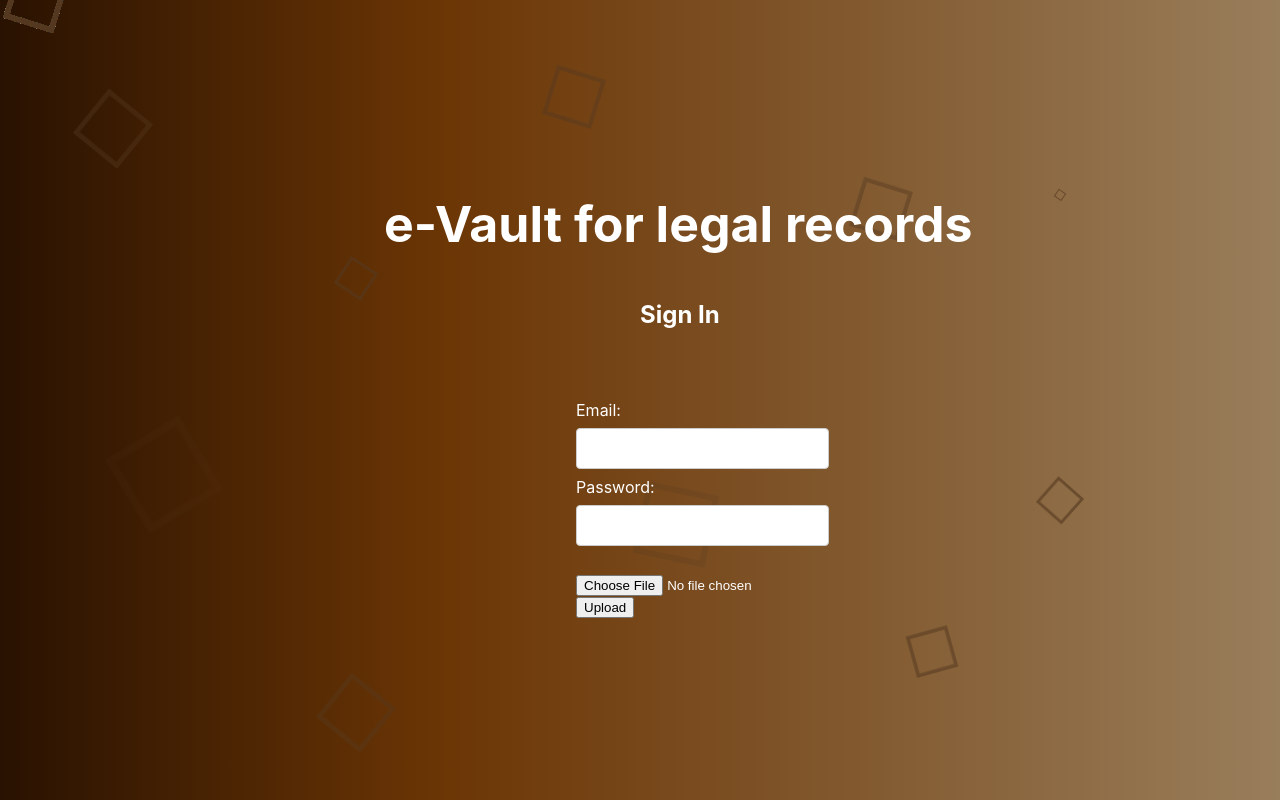
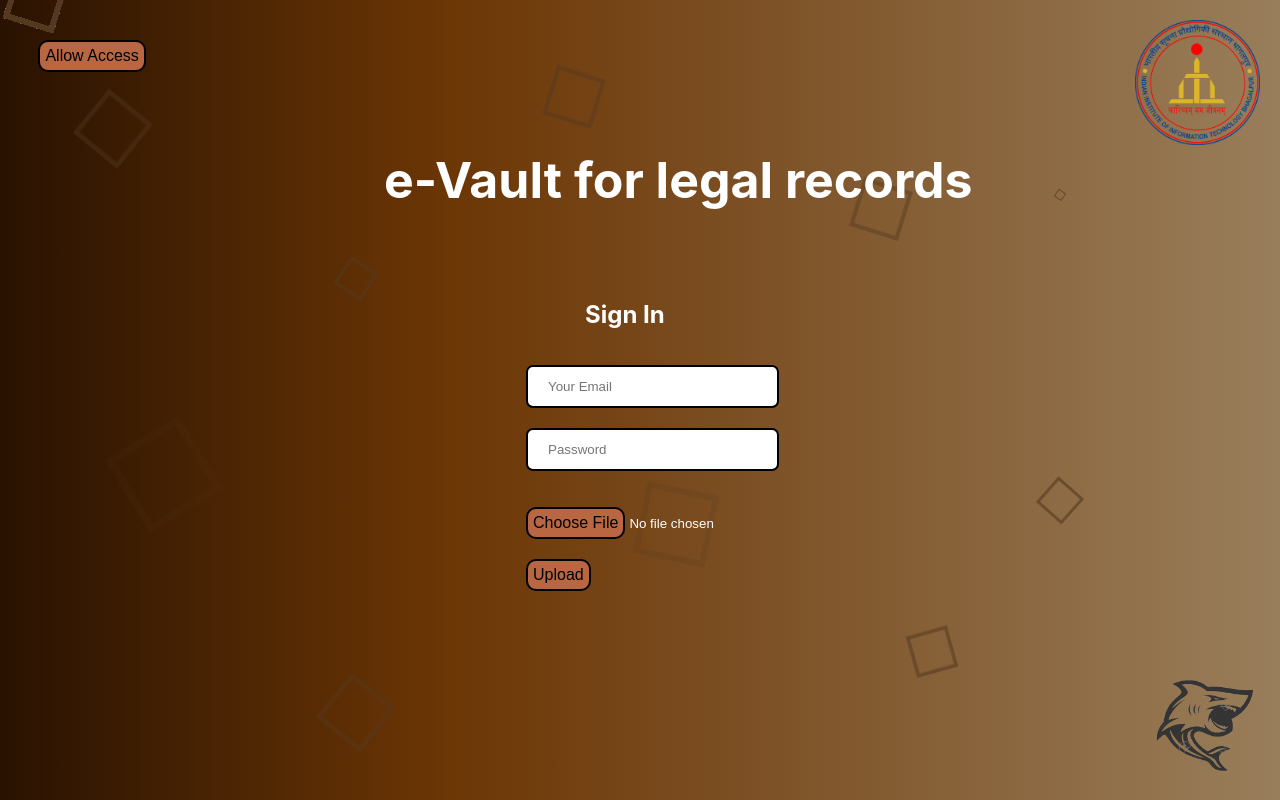
Before and after one commit to anurag-2004/sih, a React (Create React App) app in the folder sign-in-login/: page / in a window 1280 px wide. Built offline with nearby package versions, Linux system fonts and the light colour scheme.

Commit message:
modified app.jsx

```diff
--- a/sign-in-login/src/App.css
+++ b/sign-in-login/src/App.css
@@ -175,6 +175,50 @@ body{
   background-size: cover;
 }
 
+.intro-logo{
+  height: 125px;
+  position: fixed;
+  right: 20px;
+  top: 20px;
+}
+
+.icon{
+  height: 150px;
+  position: fixed;
+  bottom: 0;
+  right: 0;
+}
+
+.btn{
+  position: absolute;
+  margin-left: -47vw;
+  margin-top: -45vh;
+}
+
+.btn button{
+  background-color: #b96642; /* Brown */
+  border: none;
+  padding: 5px 5px;
+  text-align: center;
+  text-decoration: none;
+  display: inline-block;
+  font-size: 16px;
+  border-radius: 10px;
+  border: 2px solid black;
+}
+
+.btn button:hover{
+    text-shadow: 0 0 5px rgb(41, 18, 1);
+    color: #dbdbdb;
+    cursor: pointer;
+    transform: scale(1.2);
+    transition-duration: 0.3s;
+}
+
+.btn button:active{
+  background-color:rgb(41, 18, 1)
+}
+
 h1{
   font-size: 50px;
   font-style: Georgia;
@@ -182,10 +226,16 @@ h1{
   position: absolute;
   top: 20%;
   left:30%;
+  margin-top: -10px;
 }
 .heading{
     top:50%;
     left:50%;
+}
+
+.lbl{
+  margin-left: -50px;
+  margin-top: -25px;
 }
 
 h2{
@@ -194,27 +244,82 @@ h2{
   position:absolute;
   top:35%;
   left:50%;
+  margin-left: -55px;
 }
-input[type=text], select {
+
+input[type=email], select {
     width: 100%;
     padding: 12px 20px;
-    margin: 8px 0;
+    margin-top: -15px;
     display: inline-block;
-    border: 1px solid #ccc;
-    border-radius: 4px;
+    border-radius: 7px;
     box-sizing: border-box;
+    border: 2px solid black;
   }
 
   input[type=password], select {
     width: 100%;
     padding: 12px 20px;
-    margin: 8px 0;
+    margin: 0;
     display: inline-block;
-    border: 1px solid #ccc;
-    border-radius: 4px;
+    border-radius: 7px;
     box-sizing: border-box;
+    border: 2px solid black;
   }
-.label{
+
+  input {
+    margin-top: 1rem;
+  }
+
+  input::file-selector-button {
+    background-color: #b96642; /* Brown */
+  border: none;
+  padding: 5px 5px;
+  text-align: center;
+  text-decoration: none;
+  display: inline-block;
+  font-size: 16px;
+  border-radius: 10px;
+  border: 2px solid black;
+  }
+
+  input::file-selector-button:hover{
+    text-shadow: 0 0 5px rgb(41, 18, 1);
+    color: #dbdbdb;
+    cursor: pointer;
+    transform: scale(0.9);
+    transition-duration: 0.3s;
+  }
+
+  input::file-selector-button:active{
+    background-color:rgb(41, 18, 1)
+  }
+
+  button{
+    background-color: #b96642; /* Brown */
+    border: none;
+    padding: 5px 5px;
+    text-align: center;
+    text-decoration: none;
+    display: inline-block;
+    font-size: 16px;
+    border-radius: 10px;
+    border: 2px solid black;
+  }
+
+  button:hover{
+      text-shadow: 0 0 5px rgb(41, 18, 1);
+      color: #dbdbdb;
+      cursor: pointer;
+      transform: scale(1.2);
+      transition-duration: 0.3s;
+  }
+
+  button:active{
+    background-color:rgb(41, 18, 1)
+  }
+
+.lbl{
   text-align: justify;
   position:absolute;
   top: 50%;
@@ -312,3 +417,34 @@ body{
         opacity: 0;
     }
 }
+
+@media (max-width:930px) {
+  h1{
+    font-size: 5.5vw;
+  }
+}
+
+@media (max-width:350px) {
+  .lbl{
+    margin-left: -50px;
+  }
+}
+@media (max-width:880px) {
+  .intro-logo{
+    height: 15vw;
+    position: fixed;
+    right: 20px;
+    top: 20px;
+  }
+}
+@media (max-width:550px) {
+  h1{
+    font-size: 4vh;
+  }
+  .intro-logo{
+    height: 85px;
+    position: fixed;
+    right: 20px;
+    top: 20px;
+  }
+}
--- a/sign-in-login/src/App.js
+++ b/sign-in-login/src/App.js
@@ -1,196 +1,198 @@
-/*
-import React, { useState } from 'react';
-import './App.css';
 
-function App() {
-  const [email, setEmail] = useState('');
-  const [password, setPassword] = useState('');
-  const [loggedIn, setLoggedIn] = useState(false);
-  const [selectedFile, setSelectedFile] = useState(null);
+// import React, { useState } from 'react';
+// import './App.css';
 
-  const handleLogin = async () => {
-    if (email && password && selectedFile) {
-      // Create a FormData object to send the image along with other form data
-      const formData = new FormData();
-      formData.append('email', email);
-      formData.append('password', password);
-      formData.append('image', selectedFile);
+// function App() {
+//   const [email, setEmail] = useState('');
+//   const [password, setPassword] = useState('');
+//   const [loggedIn, setLoggedIn] = useState(false);
+//   const [selectedFile, setSelectedFile] = useState(null);
 
-      try {
-        // Simulate an API request to send the form data
-        const response = await fetch('/api/login', {
-          method: 'POST',
-          body: formData,
-        });
+//   const handleLogin = async () => {
+//     if (email && password && selectedFile) {
+//       // Create a FormData object to send the image along with other form data
+//       const formData = new FormData();
+//       formData.append('email', email);
+//       formData.append('password', password);
+//       formData.append('image', selectedFile);
 
-        if (response.status === 200) {
-          setLoggedIn(true);
-        } else {
-          // Handle login error
-          console.error('Login failed');
-        }
-      } catch (error) {
-        console.error('Error:', error);
-      }
-    }
-  };
+//       try {
+//         // Simulate an API request to send the form data
+//         const response = await fetch('/api/login', {
+//           method: 'POST',
+//           body: formData,
+//         });
 
-  const handleLogout = () => {
-    setLoggedIn(false);
-  };
+//         if (response.status === 200) {
+//           setLoggedIn(true);
+//         } else {
+//           // Handle login error
+//           console.error('Login failed');
+//         }
+//       } catch (error) {
+//         console.error('Error:', error);
+//       }
+//     }
+//   };
 
-  const handleFileChange = (e) => {
-    const file = e.target.files[0];
-    setSelectedFile(file);
-  };
+//   const handleLogout = () => {
+//     setLoggedIn(false);
+//   };
 
-  return (
-    <div className="App" >
-      <div className ="wrapper">
+//   const handleFileChange = (e) => {
+//     const file = e.target.files[0];
+//     setSelectedFile(file);
+//   };
 
-        <div className="box">
-            <div></div>
-            <div></div>
-            <div></div>
-            <div></div>
-            <div></div>
-            <div></div>
-            <div></div>
-            <div></div>
-            <div></div>
-            <div></div>
-            <div></div>
-            <div></div>
-            <div></div>
-            <div></div>
-            <div></div>
-            <div></div>
-            <div></div>
-            <div></div>
-            <div></div>
-            <div></div>
-            <div></div>
-            <div></div>
-            <div></div>
-            <div></div>
-            <div></div>
-            <div></div>
-            <div></div>
-            <div></div>
-            <div></div>
-            <div></div>
-            <div></div>
-            <div></div>
-            <div></div>
-            <div></div>
-            <div></div>
-            <div></div>
-            <div></div>
-            <div></div>
-            <div></div>
-            <div></div>
-            <div></div>
-            <div></div>
-            <div></div>
-            <div></div>
-            <div></div>
-            <div></div>
-            <div></div>
-            <div></div>
-            <div></div>
-            <div></div>
-            <div></div>
-            <div></div>
-            <div></div>
-            <div></div>
-            <div></div>
-            <div></div>
-            <div></div>
-            <div></div>
-            <div></div>
-            <div></div>
-            <div></div>
-            <div></div>
-            <div></div>
-            <div></div>
-            <div></div>
-            <div></div>
-            <div></div>
-            <div></div>
-            <div></div>
-            <div></div>
-            <div></div>
-            <div></div>
-            <div></div>
-            <div></div>
-            <div></div>
-            <div></div>
-            <div></div>
-            <div></div>
-            <div></div>
-            <div></div>
-            <div></div>
-            <div></div>
-            <div></div>
-            <div></div>
-            <div></div>
-            <div></div>
-            <div></div>
-            <div></div>
-            <div></div>
-            <div></div>
-            <div></div>
-            <div></div>
-            <div></div>
-            <div></div>
-            <div></div>
-            <div></div>
-            <div></div>
-            <div></div>
-            <div></div>
-            <div></div>
-        </div>
-    </div>
-      {loggedIn ? (
-        <div>
-          <h2>Welcome, User!</h2>
-          <button onClick={handleLogout}>Logout</button>
-          <br />
-          <input type="file" onChange={handleFileChange} />
-          <br />
-          {selectedFile && (
-            <div>
-              <h3>Selected File:</h3>
-              <p>{selectedFile.name}</p>
-            </div>
-          )}
-        </div>
-      ) : (
-       <div className='heading'>
-          <h1 className="head">e-Vault for legal records</h1>
-          <h2>Sign In</h2>
-          <div className='label'><label>Email:</label><br></br>
-            <input type="text" value={email} onChange={(e) => setEmail(e.target.value)} />
-            <br />
-            <label>Password:</label><br></br>
-            <input type="password" value={password} onChange={(e) => setPassword(e.target.value)} />
-            <br /><br/>
-            <input type="file" onChange={handleFileChange} />
-            <br />
-            <button onClick={handleLogin}>Upload</button>
-          </div>
-        </div>
-      )}
-    </div>
-  );
-}
+//   return (
+//     <div className="App" >
+//       <div className ="wrapper">
 
-export default App;
-*/
+//         <div className="box">
+//             <div></div>
+//             <div></div>
+//             <div></div>
+//             <div></div>
+//             <div></div>
+//             <div></div>
+//             <div></div>
+//             <div></div>
+//             <div></div>
+//             <div></div>
+//             <div></div>
+//             <div></div>
+//             <div></div>
+//             <div></div>
+//             <div></div>
+//             <div></div>
+//             <div></div>
+//             <div></div>
+//             <div></div>
+//             <div></div>
+//             <div></div>
+//             <div></div>
+//             <div></div>
+//             <div></div>
+//             <div></div>
+//             <div></div>
+//             <div></div>
+//             <div></div>
+//             <div></div>
+//             <div></div>
+//             <div></div>
+//             <div></div>
+//             <div></div>
+//             <div></div>
+//             <div></div>
+//             <div></div>
+//             <div></div>
+//             <div></div>
+//             <div></div>
+//             <div></div>
+//             <div></div>
+//             <div></div>
+//             <div></div>
+//             <div></div>
+//             <div></div>
+//             <div></div>
+//             <div></div>
+//             <div></div>
+//             <div></div>
+//             <div></div>
+//             <div></div>
+//             <div></div>
+//             <div></div>
+//             <div></div>
+//             <div></div>
+//             <div></div>
+//             <div></div>
+//             <div></div>
+//             <div></div>
+//             <div></div>
+//             <div></div>
+//             <div></div>
+//             <div></div>
+//             <div></div>
+//             <div></div>
+//             <div></div>
+//             <div></div>
+//             <div></div>
+//             <div></div>
+//             <div></div>
+//             <div></div>
+//             <div></div>
+//             <div></div>
+//             <div></div>
+//             <div></div>
+//             <div></div>
+//             <div></div>
+//             <div></div>
+//             <div></div>
+//             <div></div>
+//             <div></div>
+//             <div></div>
+//             <div></div>
+//             <div></div>
+//             <div></div>
+//             <div></div>
+//             <div></div>
+//             <div></div>
+//             <div></div>
+//             <div></div>
+//             <div></div>
+//             <div></div>
+//             <div></div>
+//             <div></div>
+//             <div></div>
+//             <div></div>
+//             <div></div>
+//             <div></div>
+//             <div></div>
+//             <div></div>
+//         </div>
+//     </div>
+//       {loggedIn ? (
+//         <div>
+//           <h2>Welcome, User!</h2>
+//           <button onClick={handleLogout}>Logout</button>
+//           <br />
+//           <input type="file" onChange={handleFileChange} />
+//           <br />
+//           {selectedFile && (
+//             <div>
+//               <h3>Selected File:</h3>
+//               <p>{selectedFile.name}</p>
+//             </div>
+//           )}
+//         </div>
+//       ) : (
+//        <div className='heading'>
+//           <h1 className="head">e-Vault for legal records</h1>
+//           <h2>Sign In</h2>
+//           <div className='label'><label>Email:</label><br></br>
+//             <input type="text" value={email} onChange={(e) => setEmail(e.target.value)} />
+//             <br />
+//             <label>Password:</label><br></br>
+//             <input type="password" value={password} onChange={(e) => setPassword(e.target.value)} />
+//             <br /><br/>
+//             <input type="file" onChange={handleFileChange} />
+//             <br />
+//             <button onClick={handleLogin}>Upload</button>
+//           </div>
+//         </div>
+//       )}
+//     </div>
+//   );
+// }
+
+// export default App;
+
 
 
 import React, { useState } from 'react';
 import './App.css';
+import logo from './logo_ccexpress.png';
+import icon from './shark_icon.png'
 
 function App() {
   const [email, setEmail] = useState('');
@@ -356,19 +358,26 @@ function App() {
           )}
         </div>
       ) : (
-        <div className='heading'>
-          <h1 className="head">e-Vault for legal records</h1>
-          <h2>Sign In</h2>
-          <div className='label'><label>Email:</label><br></br>
-            <input type="text" value={email} onChange={(e) => setEmail(e.target.value)} />
-            <br />
-            <label>Password:</label><br></br>
-            <input type="password" value={password} onChange={(e) => setPassword(e.target.value)} />
-            <br /><br/>
-            <input type="file" onChange={handleFileChange} />
-            <br />
-            <button onClick={handleLogin}>Upload</button>
-          </div>
+          <div className='heading'>
+            <div className='btn'>
+            <button>Allow Access</button>
+            </div>
+            <a href="https://www.iiitbh.ac.in/" target="_blank" class="intro-logo-parent"><img class="intro-logo" src={logo} alt="iiitbh logo"/></a>
+            <h1 className="head">e-Vault for legal records</h1>
+            <h2>Sign In</h2>
+            <div className='lbl'>
+
+              <input type="email" placeholder="Your Email" value={email} onChange={(e) => setEmail(e.target.value)} />
+              <label></label><br></br>
+              <br />
+              <input type="password" placeholder="Password" value={password} onChange={(e) => setPassword(e.target.value)} />
+              <label></label><br></br>
+              <br />
+              <input type="file" onChange={handleFileChange} />
+              <br /><br/>
+              <button onClick={handleLogin}>Upload</button>
+            </div>
+            <a class="icon_parent"><img class="icon" src={icon} alt="icon"/></a>
         </div>
       )}
     </div>
```
Also changed, not shown: sign-in-login/src/logo_ccexpress.png (added), sign-in-login/src/shark_icon.png (added).
